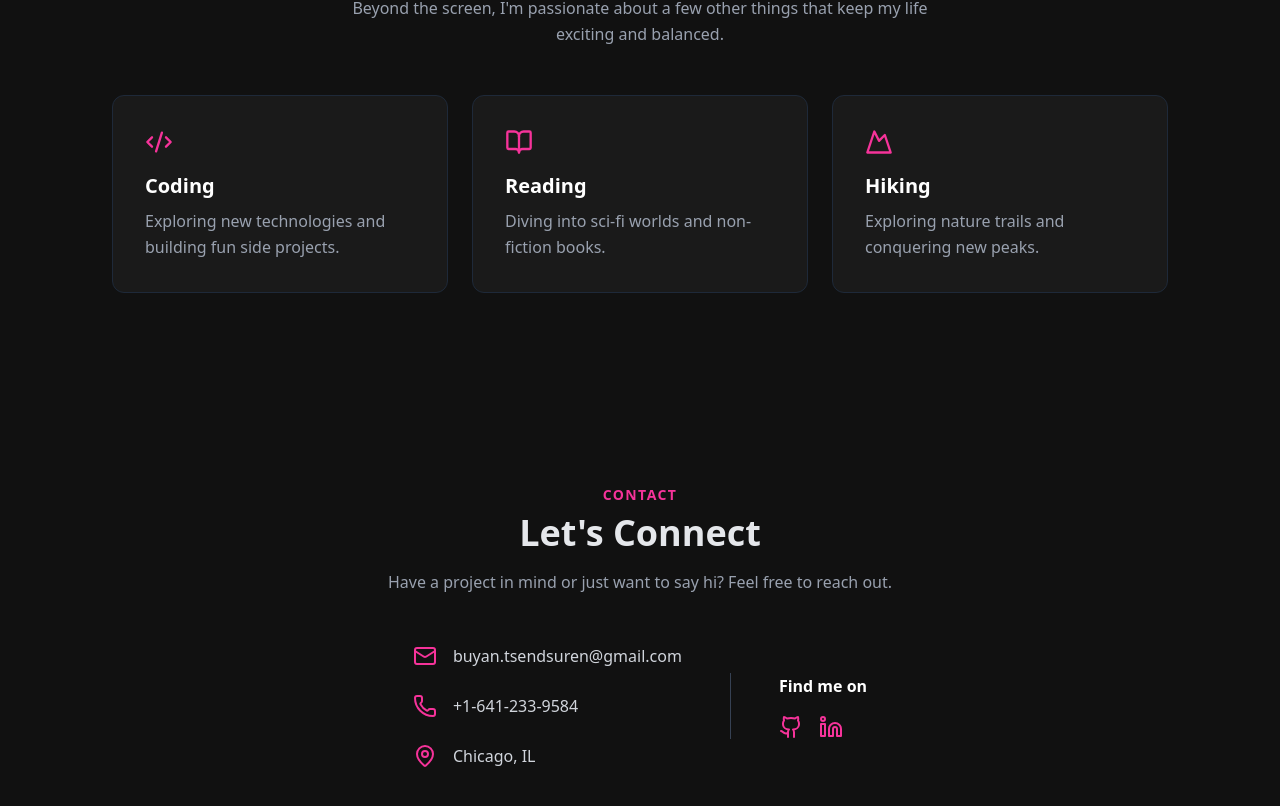
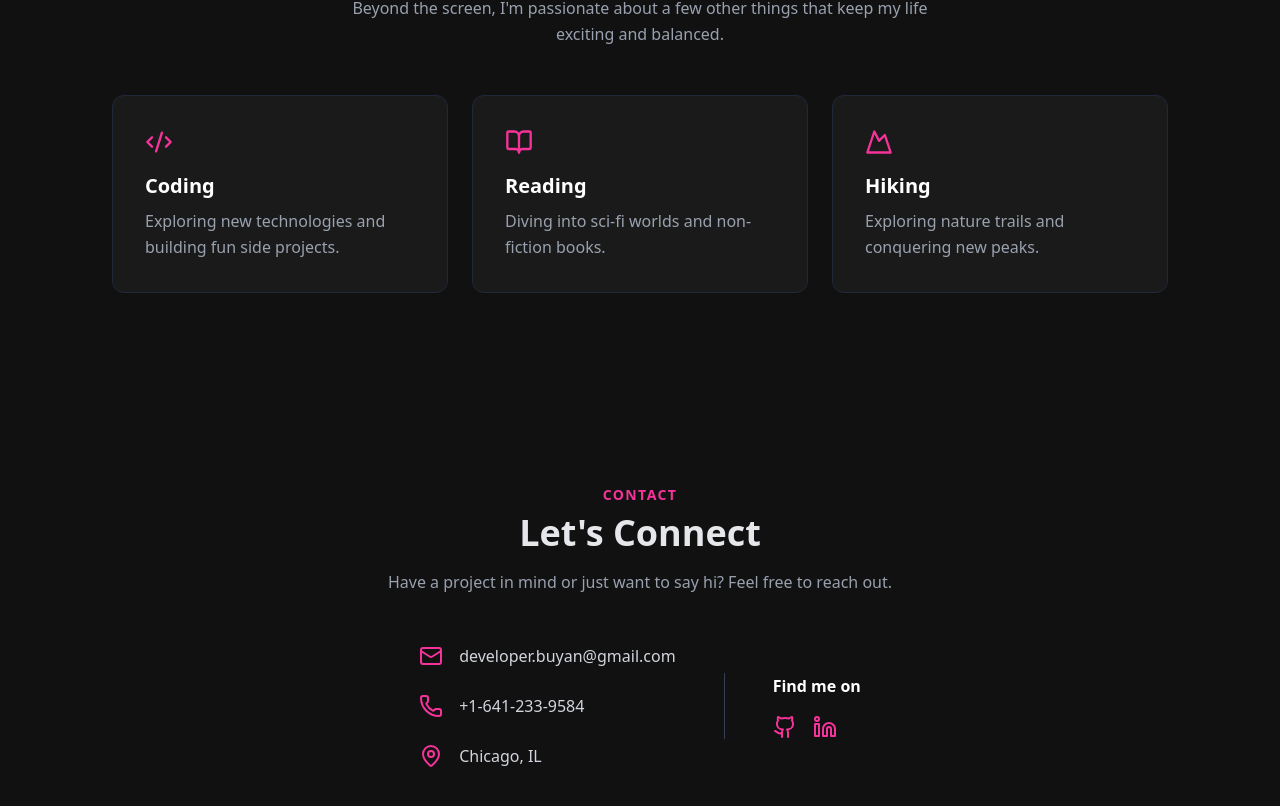
Before and after one commit to buyandelgerts/buyandelgerts.github.io, a React (Vite) app: page / in a window 1280 px wide. Shown: the part 3339-4145 px from the top of the page. Built offline with nearby package versions, Linux system fonts and the light colour scheme.

Commit message:
added data

```diff
--- a/src/Hero/index.tsx
+++ b/src/Hero/index.tsx
@@ -32,7 +32,7 @@ const Hero: React.FC<HeaderProps> = ({ handleScroll }) => (
         View My Work
       </button>
       <a
-        href="https://drive.google.com/file/d/1Ec_TSukCDSENCAX8PSR2NyvLZ7Am_1uZ/view"
+        href="https://drive.google.com/file/d/1pUo0f1iElUesT1_wJ15xoWVZc909S8L0/view"
         target="_blank"
         rel="noopener noreferrer"
         className="font-semibold text-white hover:text-pink-400 transition-colors"
--- a/src/data/dummyData.tsx
+++ b/src/data/dummyData.tsx
@@ -8,7 +8,7 @@ import cozyCoffeeShop from "../assets/cozyCoffeeShop.png";
 import resumeJobMatcher from "../assets/resumeMatcher.png";
 import movieETL from "../assets/movieETL.png";
 import moodAnime from "../assets/moodBasedAnime.png";
-import aiLeaseAssist from "../assets/aiLeaseAssist.png";
+import aiLeaseAssist from "../assets/aiAssistLease.png";
 
 const dummyData = {
   info: {
@@ -17,10 +17,10 @@ const dummyData = {
     location: "Chicago, IL",
   },
   contact: {
-    email: "buyan.tsendsuren@gmail.com",
+    email: "developer.buyan@gmail.com",
     phone: "+1-641-233-9584",
     linkedin: "https://www.linkedin.com/in/tsbuyandelger",
-    github: "https://www.github.com/buyakaa13",
+    github: "https://www.github.com/buyandelgerts",
   },
   interests: [
     {
```
